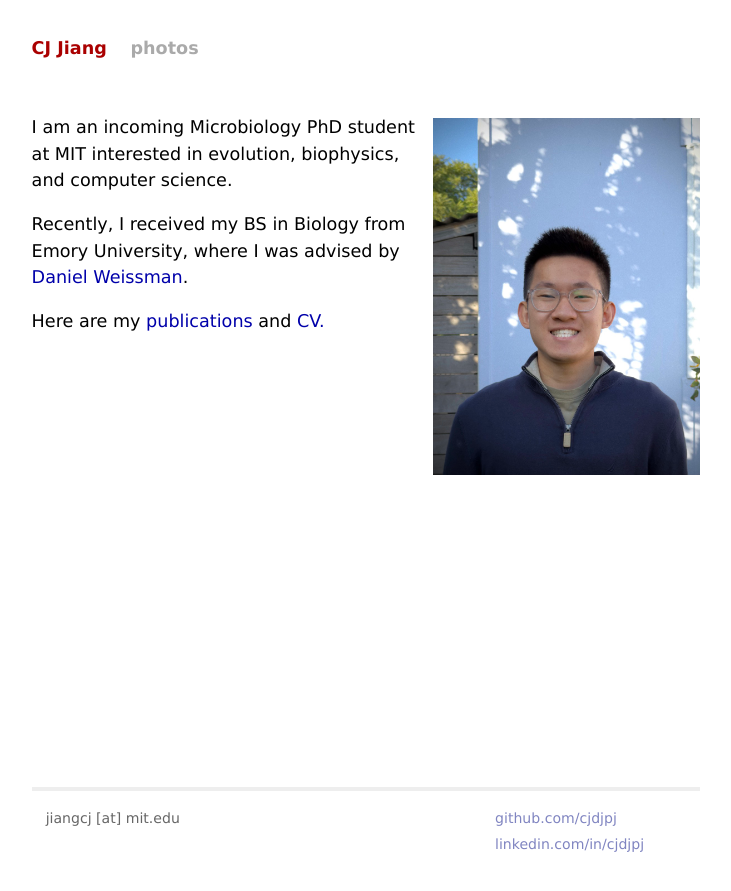
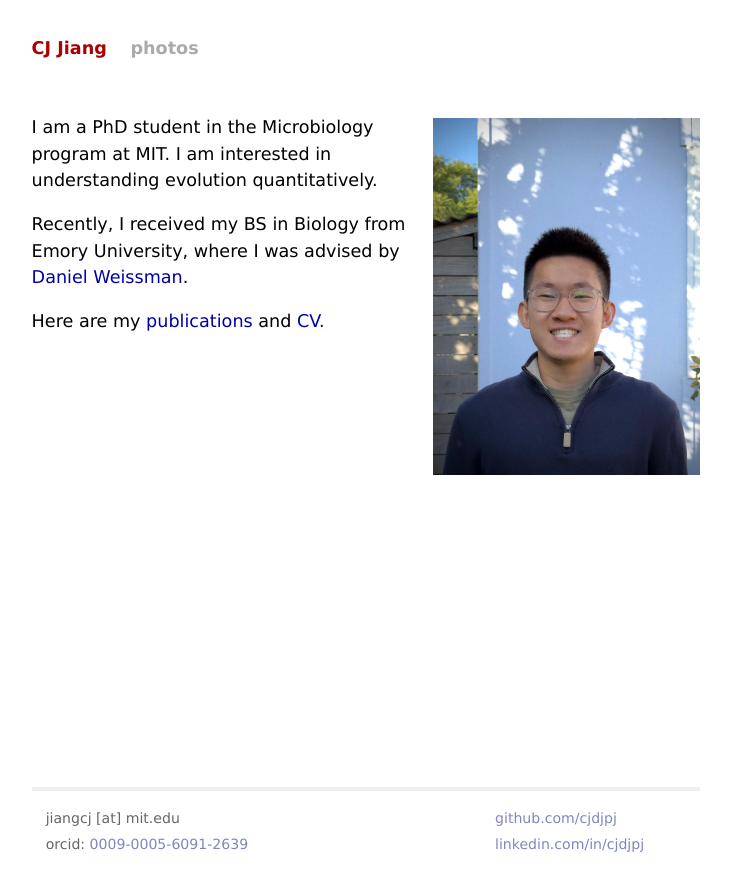
Before and after one commit to cjdjpj/cjdjpj.github.io, a Jekyll site: the page built from index.html, in a window 1280 px wide. Shown: the top 891 px of the page, without its empty margins (274-1005 px from the left). Built offline with Jekyll 4.4.1, drawn with Linux system fonts in a browser that asks for light colours.

Commit message:
starting program

```diff
--- a/_layouts/default.html
+++ b/_layouts/default.html
@@ -44,7 +44,8 @@
             <div class="footer">
                 <div class="contact">
                     <p>
-                        jiangcj [at] mit.edu
+                        jiangcj [at] mit.edu<br />
+                        orcid: <a href="https://orcid.org/my-orcid?orcid=0009-0005-6091-2639">0009-0005-6091-2639</a><br />
                     </p>
                 </div>
                 <div class="contact">
--- a/index.html
+++ b/index.html
@@ -6,7 +6,8 @@ title: CJ Jiang
 <div id="about">
     <img src="images/portrait.jpeg" alt="portrait" class="right-image">
     <p>
-        I am an incoming Microbiology PhD student at MIT interested in evolution, biophysics, and computer science.
+        I am a PhD student in the Microbiology program at MIT.
+        I am interested in understanding evolution quantitatively.
     </p>
     <p>
         Recently, I received my BS in Biology from Emory University, where I was advised by <a href="https://weissmanlab.github.io">Daniel Weissman</a>.
```
